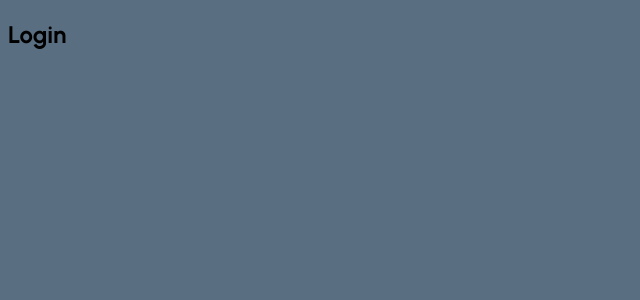
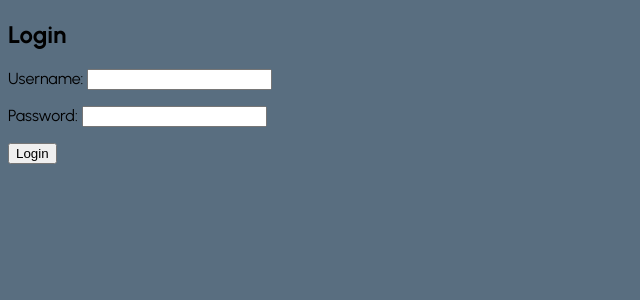
Before and after one commit to Cedric0303/comp30022-team12, a React (Create React App) app in the folder client/: page /login in a window 1280 px wide. Shown: the top 300 px of the page, without its empty margins (0-640 px from the left). Built offline with nearby package versions, Linux system fonts and the light colour scheme.

Commit message:
got input from user

```diff
--- a/client/src/Pages/Login.js
+++ b/client/src/Pages/Login.js
@@ -4,6 +4,21 @@ function Login(props) {
     return (
         <div>
             <h2>Login</h2>
+
+            <form>
+                <p>Username: <input
+                    type="text"
+                />
+                </p>
+            </form>
+            <form>
+                <p>Password: <input
+                    type="text"
+                />
+                </p>
+            </form>
+            <button>Login</button>
+
         </div>
     );
 }
--- a/package.json
+++ b/package.json
@@ -24,6 +24,7 @@
     },
     "homepage": "https://github.com/Cedric0303/comp30022-team12#readme",
     "dependencies": {
+        "axios": "^0.21.3",
         "bcrypt": "^5.0.1",
         "concurrently": "^6.2.1",
         "dotenv": "^10.0.0",
```
Also changed, not shown: 2 other files (tests, documents, lock files or other folders).
